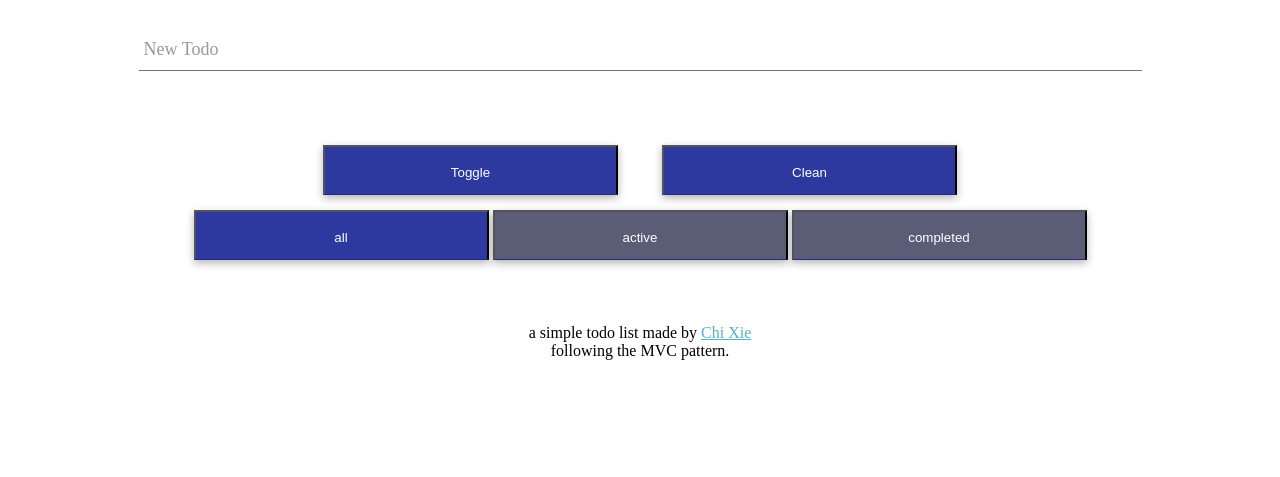
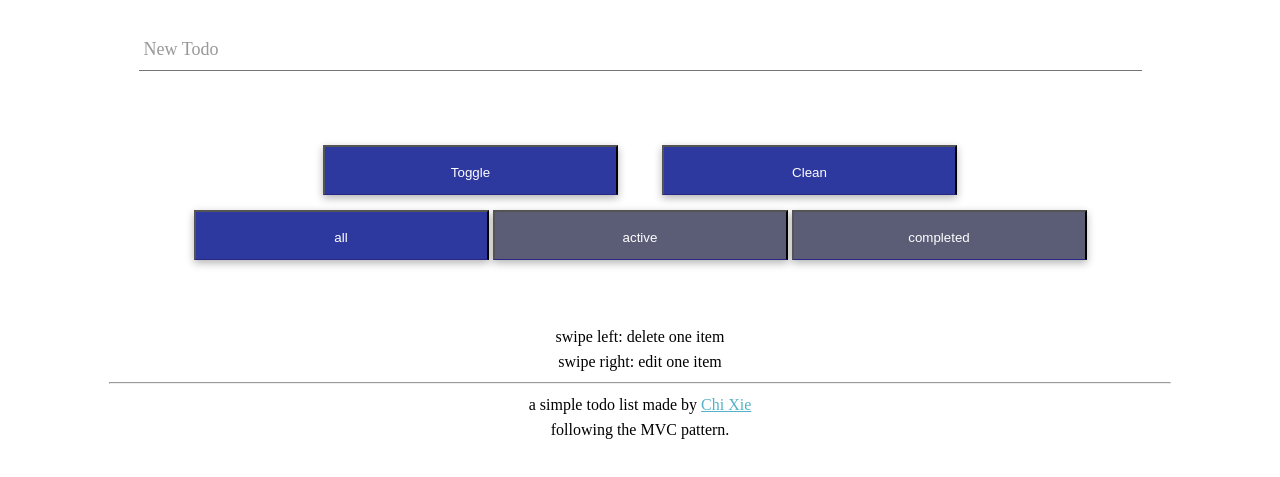
Before and after one commit to Charles-Xie/SimpList, a website: page index.html in a window 1280 px wide. Shown: the part 119-596 px from the top of the page. Drawn offline with Linux system fonts and the light colour scheme.

Commit message:
add note

```diff
--- a/css/style.css
+++ b/css/style.css
@@ -23,6 +23,7 @@ h1 {
     margin-top: 4rem;
     display: inline-block;
     width: 90%;
+    line-height: 25px;
 }
 
 .footer a {
--- a/index.html
+++ b/index.html
@@ -45,7 +45,10 @@
 
 
         <div class="footer">
-            <!-- <hr> -->
+            swipe left: delete one item
+            <br>
+            swipe right: edit one item
+            <hr>
             a simple todo list made by
             <a href="https://github.com/Charles-Xie">Chi Xie</a>
             <br> following the MVC pattern.
```
